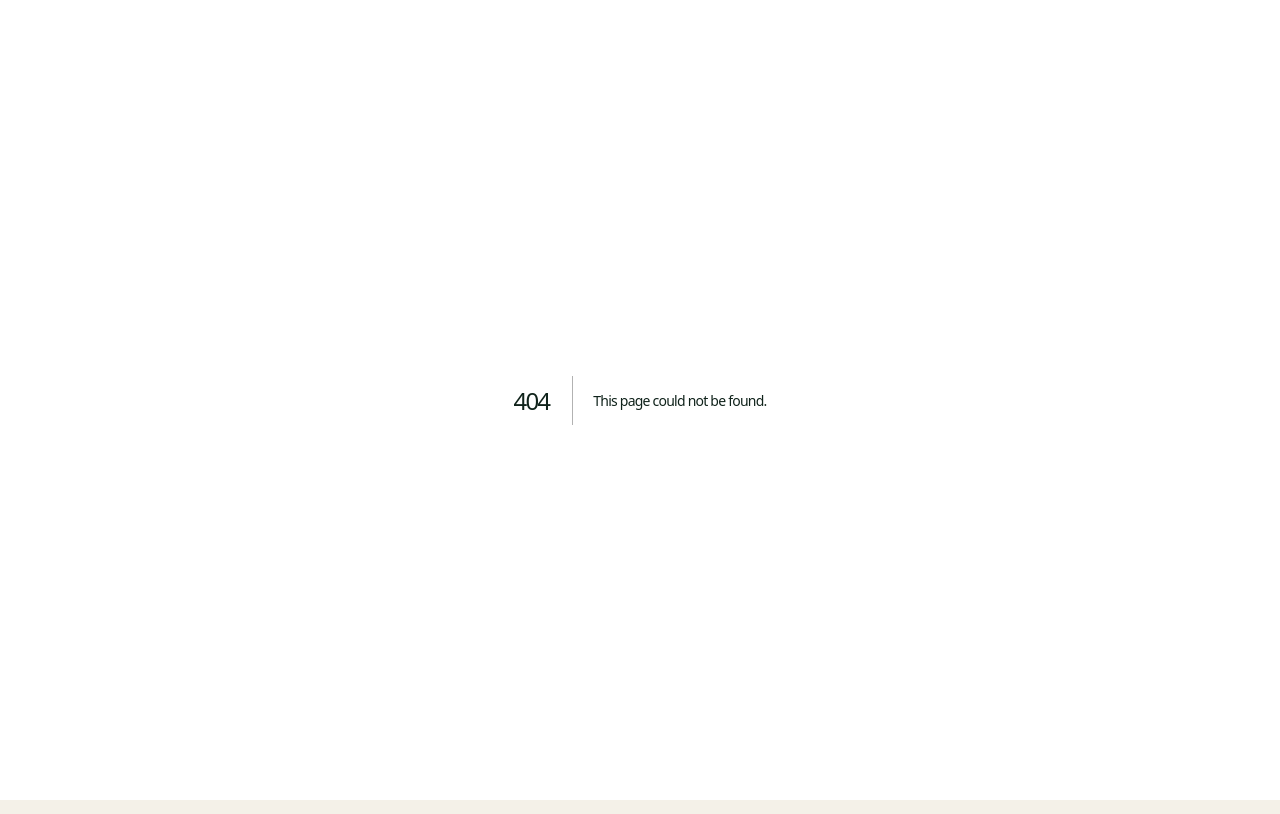
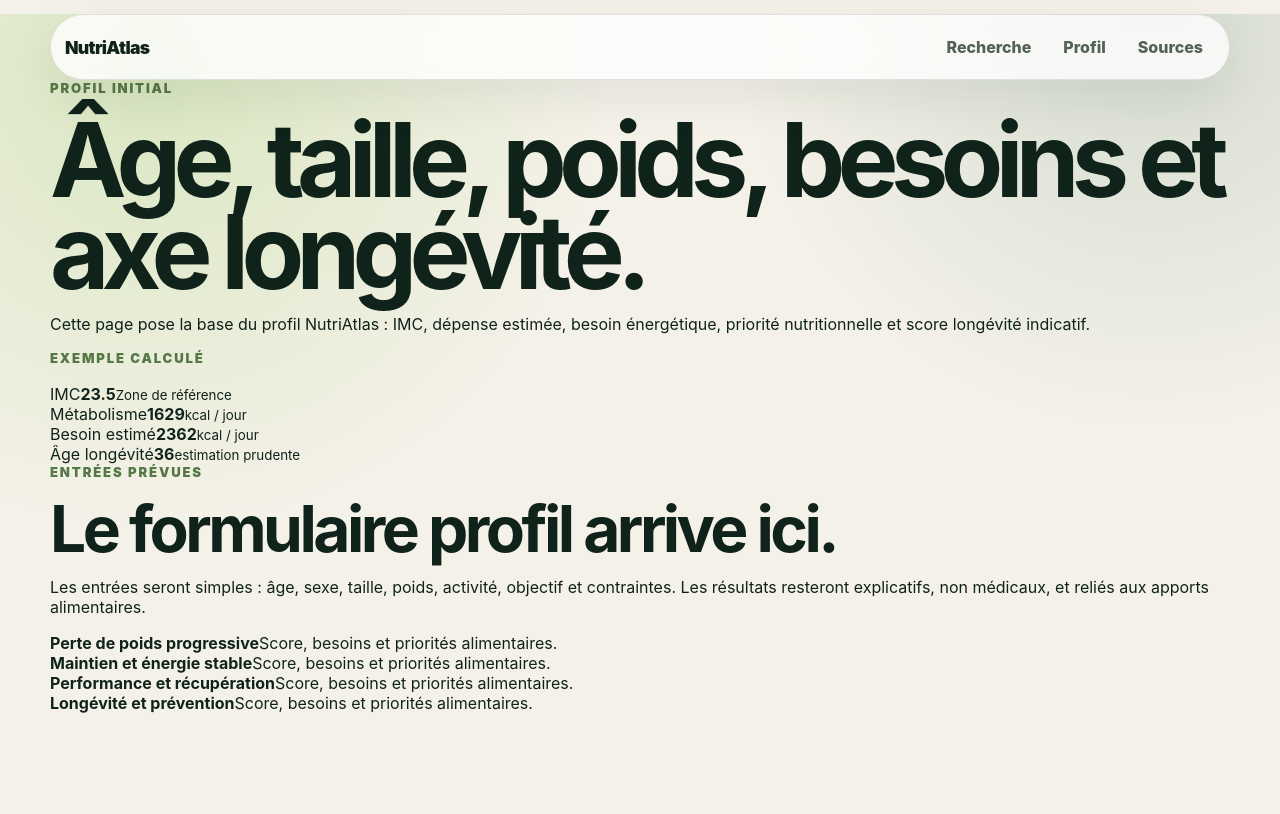
Before and after one commit to pharmaexport/NutriAtlas, a Next.js app: page /profil in a window 1280 px wide. Before the commit this address had no page. Built offline with nearby package versions, Linux system fonts and the light colour scheme.

Commit message:
Add health profile calculator page

```diff
--- /dev/null
+++ b/app/profil/page.tsx
@@ -0,0 +1,86 @@
+const scenarios = [
+  "Perte de poids progressive",
+  "Maintien et énergie stable",
+  "Performance et récupération",
+  "Longévité et prévention"
+];
+
+function computeBmi(weightKg: number, heightCm: number) {
+  return weightKg / Math.pow(heightCm / 100, 2);
+}
+
+function bmiLabel(bmi: number) {
+  if (bmi < 18.5) return "Poids bas";
+  if (bmi < 25) return "Zone de référence";
+  if (bmi < 30) return "Surpoids";
+  return "Obésité";
+}
+
+function mifflin(age: number, heightCm: number, weightKg: number, sex: "female" | "male") {
+  const base = 10 * weightKg + 6.25 * heightCm - 5 * age;
+  return Math.round(base + (sex === "male" ? 5 : -161));
+}
+
+export default function ProfilePage() {
+  const age = 38;
+  const height = 175;
+  const weight = 72;
+  const sex: "female" | "male" = "male";
+  const bmi = computeBmi(weight, height);
+  const bmr = mifflin(age, height, weight, sex);
+  const calories = Math.round(bmr * 1.45);
+  const longevityAge = Math.max(18, Math.round(age - 2));
+
+  return (
+    <main>
+      <nav className="nav">
+        <a className="brand" href="/">NutriAtlas</a>
+        <div className="navLinks">
+          <a href="/search">Recherche</a>
+          <a href="/profil">Profil</a>
+          <a href="/#sources">Sources</a>
+        </div>
+      </nav>
+
+      <section className="profileHero pageSection">
+        <div className="profileIntro">
+          <p className="eyebrow">Profil initial</p>
+          <h1>Âge, taille, poids, besoins et axe longévité.</h1>
+          <p>
+            Cette page pose la base du profil NutriAtlas : IMC, dépense estimée, besoin énergétique,
+            priorité nutritionnelle et score longévité indicatif.
+          </p>
+        </div>
+
+        <aside className="profilePanel">
+          <p className="eyebrow">Exemple calculé</p>
+          <div className="metricGrid">
+            <div><span>IMC</span><strong>{bmi.toFixed(1)}</strong><small>{bmiLabel(bmi)}</small></div>
+            <div><span>Métabolisme</span><strong>{bmr}</strong><small>kcal / jour</small></div>
+            <div><span>Besoin estimé</span><strong>{calories}</strong><small>kcal / jour</small></div>
+            <div><span>Âge longévité</span><strong>{longevityAge}</strong><small>estimation prudente</small></div>
+          </div>
+        </aside>
+      </section>
+
+      <section className="pageSection profileFormPreview">
+        <div>
+          <p className="eyebrow">Entrées prévues</p>
+          <h2>Le formulaire profil arrive ici.</h2>
+          <p>
+            Les entrées seront simples : âge, sexe, taille, poids, activité, objectif et contraintes.
+            Les résultats resteront explicatifs, non médicaux, et reliés aux apports alimentaires.
+          </p>
+        </div>
+        <div className="scenarioGrid">
+          {scenarios.map((scenario) => (
+            <article key={scenario}>
+              <strong>{scenario}</strong>
+              <span>Score, besoins et priorités alimentaires.</span>
+            </article>
+          ))}
+        </div>
+      </section>
+    </main>
+  );
+}
```
